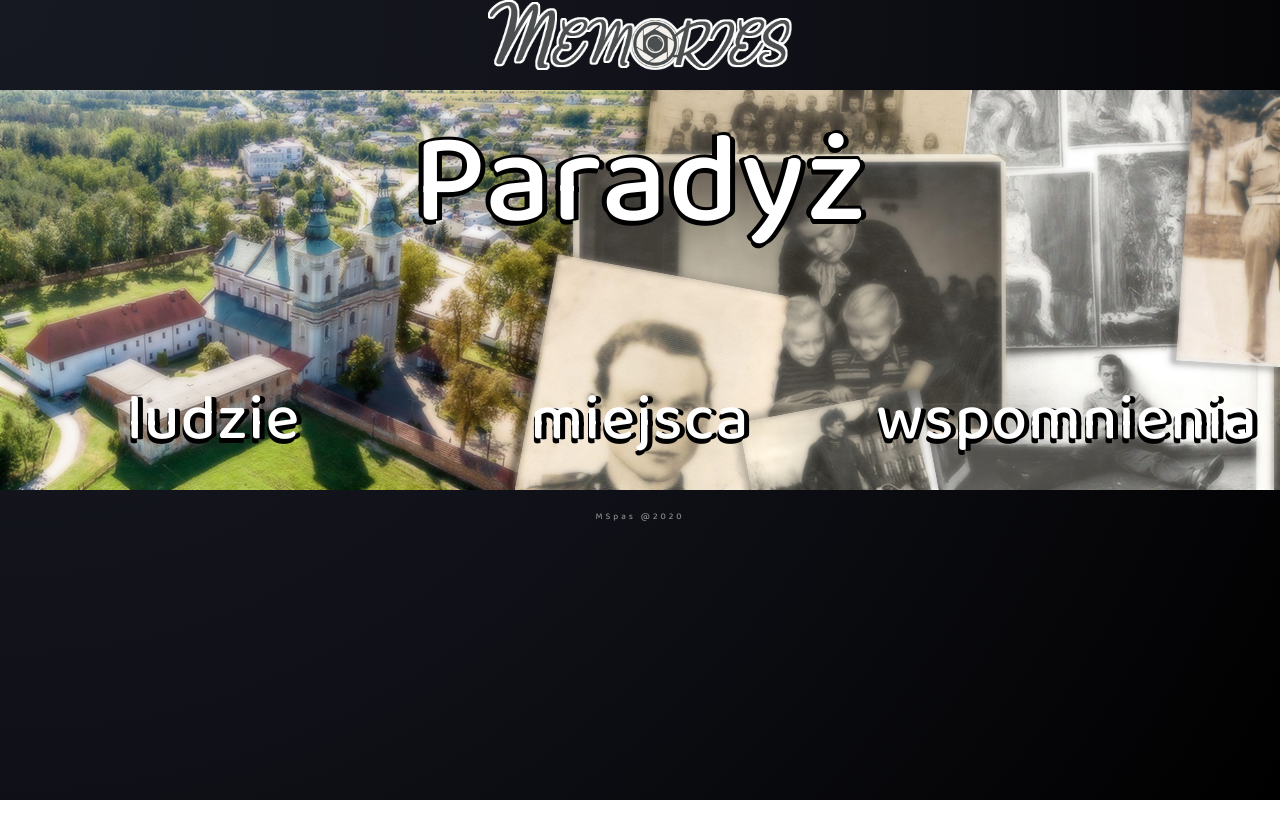
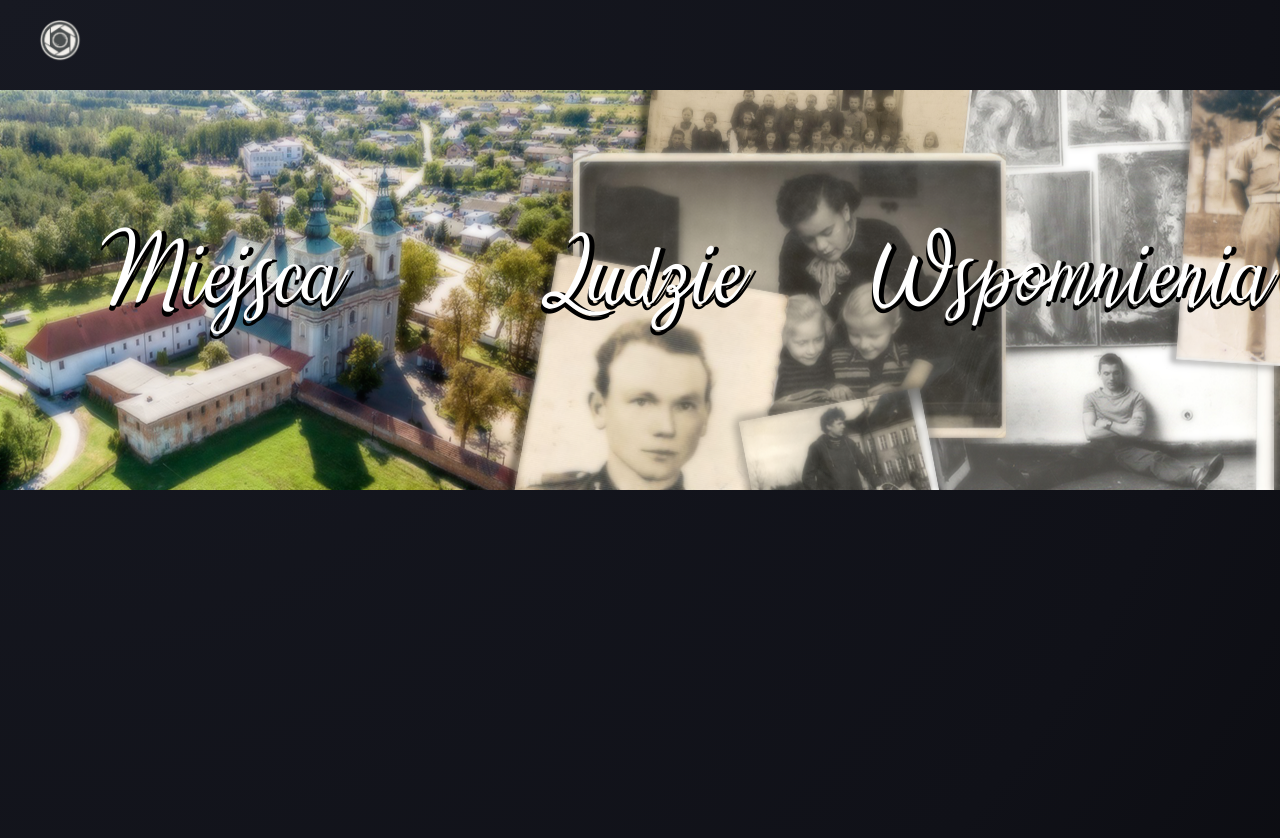
Before and after one commit to mspas/Album, a React (Create React App) app in the folder client/: page /album in a window 1280 px wide. Shown: the top 838 px of the page. Before the commit the page ends 800 px from the top, so only its background shows below. Built offline with nearby package versions, Linux system fonts and the light colour scheme.

Commit message:
add parallax with bg position fixing effect to welcome panel

```diff
--- a/client/public/index.html
+++ b/client/public/index.html
@@ -16,7 +16,7 @@
     -->
     <link rel="manifest" href="%PUBLIC_URL%/manifest.json" />
     <link
-      href="https://fonts.googleapis.com/css2?family=Baloo+Da+2:wght@500&display=swap"
+      href="https://fonts.googleapis.com/css2?family=Lato&display=swap"
       rel="stylesheet"
     />
 
--- a/client/src/App.sass
+++ b/client/src/App.sass
@@ -1,5 +1,9 @@
 @import './_variables'
 @import './_mixins'
+
+@font-face
+  font-family: 'CountrysideTwo'
+  src: local('CountrysideTwo'), url(./fonts/CountrysideTwo-r9WO.ttf) format('truetype')
 
 .App
   min-height: 100vh
--- a/client/src/components/Album/Album.js
+++ b/client/src/components/Album/Album.js
@@ -1,23 +1,38 @@
-import React from "react";
+import React, { useEffect, useRef } from "react";
 import styles from "./styles/Album.module.sass";
-import logo from "../../assets/logo-text.png";
+import logo from "../../assets/logo.png";
 
 function Album() {
+  useEffect(() => {
+    window.addEventListener("scroll", handleScroll);
+  }, []);
+
+  const containerRef = useRef(null);
+
+  const handleScroll = (event) => {
+    let startingPos = 15;
+    let value = window.scrollY;
+    let elementText = containerRef.current;
+
+    let bgPos = `0% ${startingPos + value * -0.1}%`;
+    elementText.style.backgroundPosition = bgPos;
+  };
+
   return (
-    <div>
-      <div className={styles.logoWrap}>
-        <img src={logo} alt="Logo" />
-      </div>
-      <div className={styles.welcomePanel}>
+    <div className={styles.welcomeWrap}>
+      <div className={styles.welcomePanel} ref={containerRef}>
         <div className={styles.headerContent}>
-          <h1>Paradyż</h1>
           <p className={styles.subtitle}>
-            <span>ludzie</span>
-            <span>miejsca</span>
-            <span>wspomnienia</span>
+            <span>Miejsca</span>
+            <span>Ludzie</span>
+            <span>Wspomnienia</span>
           </p>
         </div>
       </div>
+      <header className={styles.header}>
+        <img src={logo} alt="Logo" />
+      </header>
+      <div className={styles.content}></div>
     </div>
   );
 }
--- a/client/src/components/Album/styles/Album.module.sass
+++ b/client/src/components/Album/styles/Album.module.sass
@@ -2,41 +2,71 @@
 @import '../../../_mixins'
 @import '../../../_animations'
 
-.logoWrap
-    display: flex
-    justify-content: center
-    align-items: center
-    margin-bottom: 20px
+.header
+    position: fixed
+    top: 0
+    width: 100%
+    padding: 20px 40px
+    z-index: 1000
     img
-        height: 70px
+        height: 40px
         @media screen and ( max-width: 393px )
             height: auto
             width: 70%
-.welcomePanel
-    width: 100%
-    height: 400px
-    background-image: url('../../../assets/welcome-bg.png')
-    .headerContent
-        position: relative
+.welcomeWrap
+    padding-top: 90px
+    .welcomePanel
         width: 100%
         height: 400px
-        padding: 20px 0
-        transition: 1s
-        animation: blur 1s ease 1s forwards
-        h1
-            font-size: 8em
-            text-align: center
-            text-shadow: -5px -1px 0 #000, 1px -3px 0 #000, -1px 5px 0 #000, 5px 1px 0 #000
-        .subtitle
-            position: absolute
-            bottom: 20px
+        background-image: url('../../../assets/welcome-bg.png')
+        background-attachment: fixed
+        background-position: 0% 15%
+        background-repeat: no-repeat
+        @media screen and ( max-width: 555px )
+            background-position: center
+        .headerContent
+            position: relative
             width: 100%
-            display: flex
-            flex-flow: row wrap
-            justify-content: center
-            align-items: center
-            text-align: center
-            span
-                flex: 1
-                font-size: 4em
-                text-shadow: -1px 5px 0 #000, 5px 1px 0 #000
+            height: 400px
+            padding: 20px 0
+            font-family: CountrysideTwo, Arial, serif
+            transition: 1s
+            animation: blur 1s ease 1s forwards
+            h1
+                margin-top: 20px
+                font-size: 6em
+                text-align: center
+                text-shadow: -5px -1px 0 #000, 1px -3px 0 #000, -1px 5px 0 #000, 5px 1px 0 #000
+            .subtitle
+                position: absolute
+                bottom: 40%
+                width: 100%
+                display: flex
+                flex-flow: row wrap
+                justify-content: center
+                align-items: center
+                text-align: center
+                @media screen and ( max-width: 885px )
+                    bottom: 20%
+                    flex-flow: column wrap
+                @media screen and ( max-width: 338px )
+                    bottom: 30%
+                span
+                    user-select: none
+                    flex: 1
+                    font-size: 4em
+                    text-shadow: -1px 5px 0 #000, 5px 1px 0 #000
+                    opacity: 0
+                    animation: fadeIn 2s ease forwards
+                    &:nth-child(1)
+                        animation-delay: 2500ms
+                    &:nth-child(2)
+                        animation-delay: 3000ms
+                    &:nth-child(3)
+                        animation-delay: 3500ms
+                    @media screen and ( max-width: 885px )
+                        font-size: 3em
+                    @media screen and ( max-width: 338px )
+                        font-size: 2em
+    .content
+        height: 200vh
--- a/client/src/index.sass
+++ b/client/src/index.sass
@@ -5,7 +5,7 @@ body
   height: 100vh
   width: 100vw
   overflow-x: hidden
-  font-family: 'Baloo Da 2', cursive !important
+  font-family: 'Lato', sans-serif !important
   -webkit-font-smoothing: antialiased
   -moz-osx-font-smoothing: grayscale
   letter-spacing: 1px
```
Also changed, not shown: client/src/fonts/CountrysideTwo-r9WO.ttf (added).
